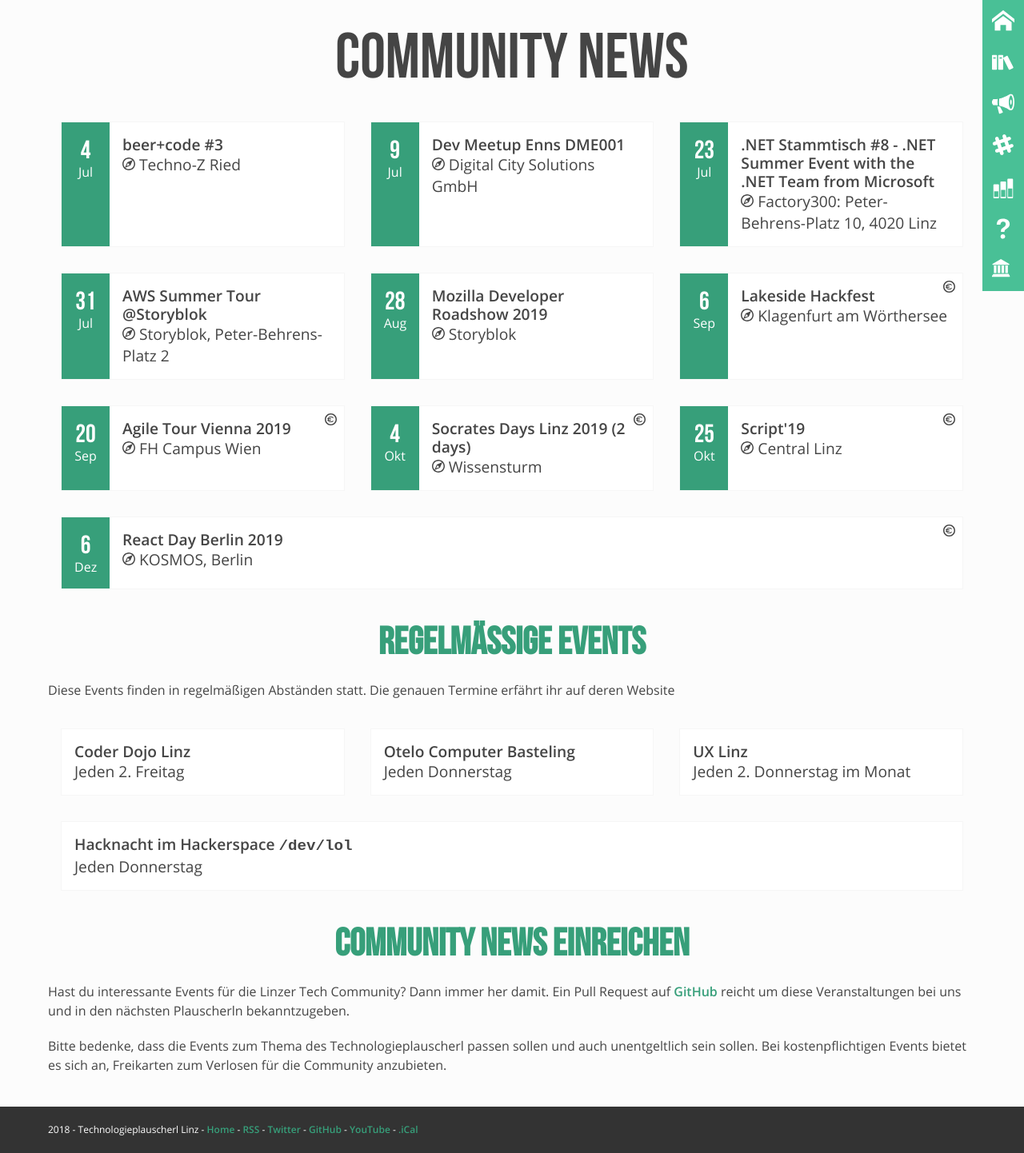
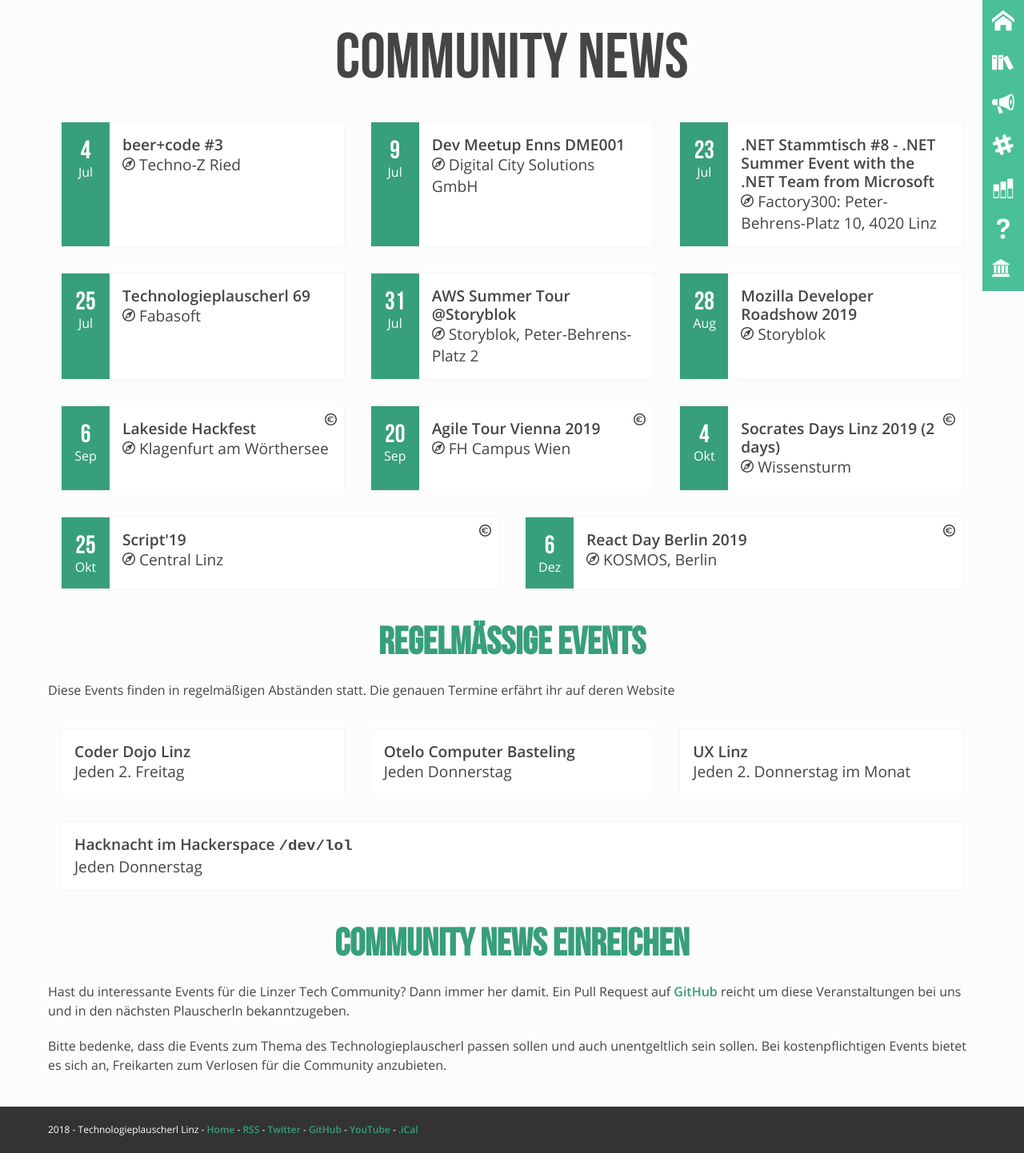
Before and after one commit to mericanAncer127/plauscherl, a Jekyll site: the page built from pages/community-news.html, in a window 1280 px wide. Shown: the whole page at 80% size. Built offline with Jekyll 4.4.1, drawn with Linux system fonts in a browser that asks for light colours.

Commit message:
Add TP 69

```diff
--- a/_data/community.yml
+++ b/_data/community.yml
@@ -106,6 +106,11 @@
       location: "Wissensturm - hosted by Fronius"
       link: https://technologieplauscherl.at
       date: 2019-04-24
+   -
+      name: "Technologieplauscherl 69"
+      location: "Fabasoft"
+      link: https://technologieplauscherl.at
+      date: 2019-07-25
 -
   id: topconf
   name: "Topconf Events"
@@ -191,8 +196,8 @@
       name: "Lakeside Hackfest"
       location: "Klagenfurt am Wörthersee"
       date: 2019-09-06
+      cost: EUR 95+
       link: https://www.lakeside-hackfest.com/
-      cost: EUR 95+
 -
   id: wad
   name: "We Are Developers"
```
